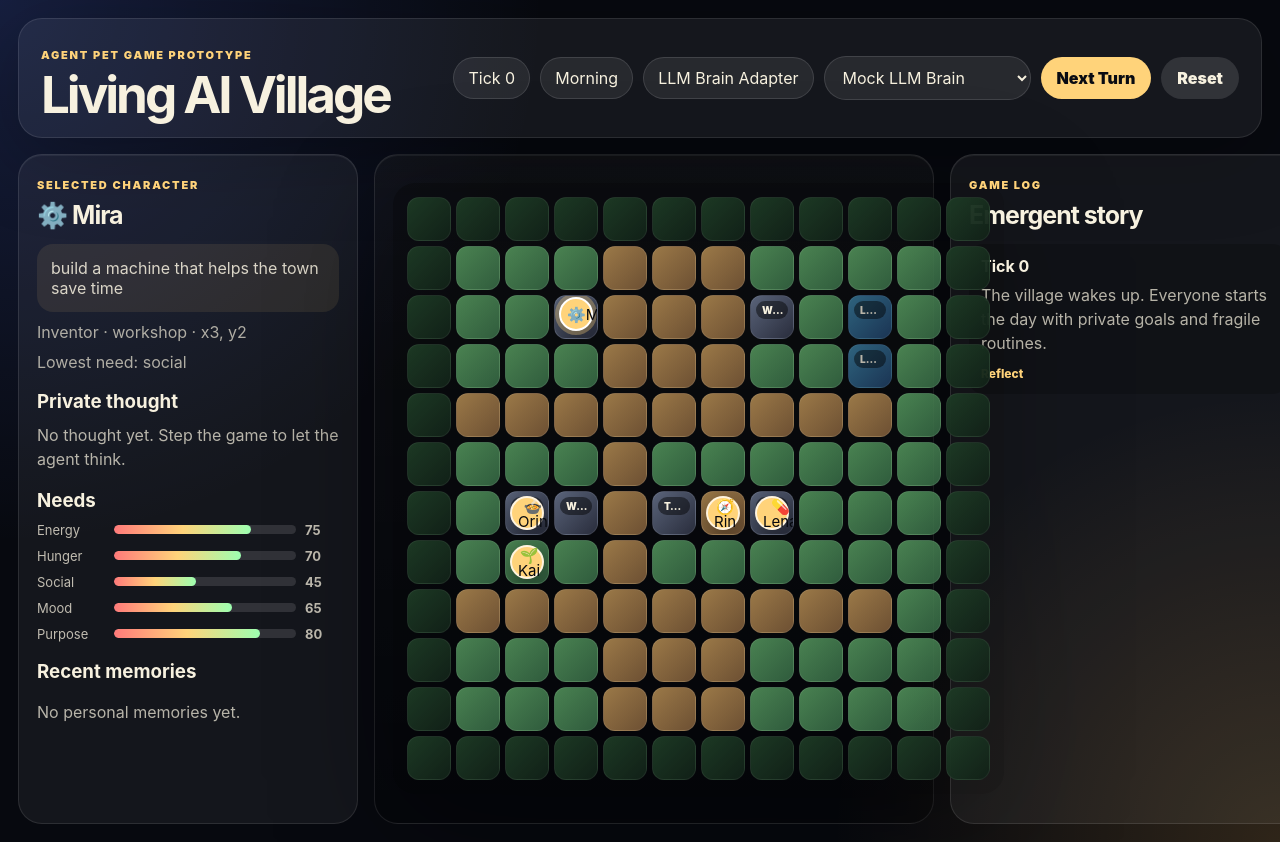
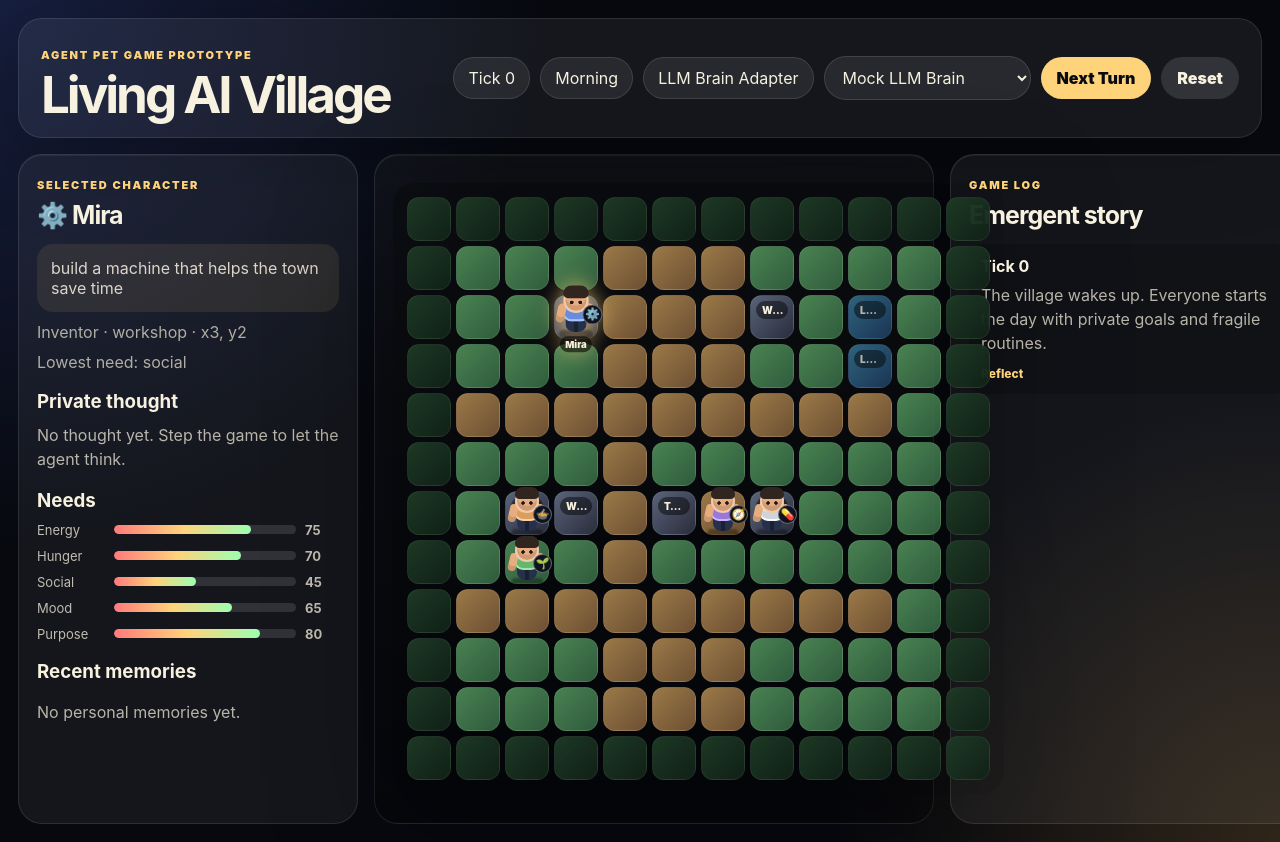
Before and after one commit to AshuraXX2206/Agent_Pet, a React (Vite) app: page / in a window 1280 px wide. Shown: the top 842 px of the page. Built offline with nearby package versions, Linux system fonts and the light colour scheme.

Commit message:
Make map agents look like small character sprites

```diff
--- a/src/styles.css
+++ b/src/styles.css
@@ -150,7 +150,7 @@ select {
   min-width: 0;
   border-radius: 12px;
   border: 1px solid rgba(255, 255, 255, 0.08);
-  overflow: hidden;
+  overflow: visible;
 }
 
 .tile-grass {
@@ -181,6 +181,7 @@ select {
   position: absolute;
   left: 5px;
   top: 5px;
+  z-index: 2;
   max-width: calc(100% - 10px);
   padding: 3px 6px;
   border-radius: 999px;
@@ -201,39 +202,173 @@ select {
   flex-wrap: wrap;
   align-content: center;
   justify-content: center;
-  gap: 3px;
-  padding: 7px;
+  gap: 2px;
+  padding: 3px;
+  z-index: 5;
 }
 
 .agent-pawn {
-  width: 34px;
-  height: 34px;
+  position: relative;
+  width: 42px;
+  height: 56px;
   display: grid;
   place-items: center;
-  border-radius: 50%;
-  border: 2px solid rgba(255, 255, 255, 0.76);
-  color: #07090f;
-  background: #ffd37a;
-  box-shadow: 0 8px 22px rgba(0, 0, 0, 0.38);
+  border: 0;
+  color: inherit;
+  background: transparent;
   cursor: pointer;
   transform: translateY(0);
-  transition: transform 140ms ease, box-shadow 140ms ease, border-color 140ms ease;
+  transition: transform 140ms ease, filter 140ms ease;
+  animation: idle-bob 1.8s ease-in-out infinite;
 }
 
 .agent-pawn:hover,
 .agent-pawn.selected {
-  transform: translateY(-3px);
-  border-color: #ffffff;
-  box-shadow: 0 0 0 4px rgba(255, 211, 122, 0.32), 0 12px 30px rgba(0, 0, 0, 0.46);
+  transform: translateY(-4px) scale(1.06);
+  filter: drop-shadow(0 0 10px rgba(255, 211, 122, 0.76));
+  z-index: 20;
 }
 
-.agent-pawn span {
-  font-size: 15px;
+.character-sprite,
+.character-sprite span {
+  position: absolute;
+  display: block;
+}
+
+.character-sprite {
+  width: 38px;
+  height: 52px;
+  left: 50%;
+  top: 50%;
+  transform: translate(-50%, -50%);
+}
+
+.sprite-shadow {
+  width: 32px;
+  height: 9px;
+  left: 3px;
+  bottom: 1px;
+  border-radius: 999px;
+  background: rgba(0, 0, 0, 0.34);
+  filter: blur(1px);
+}
+
+.sprite-legs {
+  width: 20px;
+  height: 14px;
+  left: 9px;
+  bottom: 8px;
+  border-radius: 0 0 8px 8px;
+  background:
+    linear-gradient(90deg, transparent 42%, rgba(0, 0, 0, 0.32) 42%, rgba(0, 0, 0, 0.32) 58%, transparent 58%),
+    #25304a;
+}
+
+.sprite-body {
+  width: 26px;
+  height: 24px;
+  left: 6px;
+  bottom: 18px;
+  border-radius: 12px 12px 9px 9px;
+  background: var(--shirt, #ffd37a);
+  border: 2px solid rgba(255, 255, 255, 0.36);
+  box-shadow: inset 0 -7px 0 rgba(0, 0, 0, 0.14);
+}
+
+.sprite-arm {
+  width: 8px;
+  height: 18px;
+  top: 5px;
+  border-radius: 999px;
+  background: #e7ad7e;
+  box-shadow: inset 0 -5px 0 rgba(0, 0, 0, 0.12);
+}
+
+.sprite-arm.left {
+  left: -7px;
+  transform: rotate(13deg);
+}
+
+.sprite-arm.right {
+  right: -7px;
+  transform: rotate(-13deg);
+}
+
+.sprite-head {
+  width: 24px;
+  height: 24px;
+  left: 7px;
+  top: 2px;
+  border-radius: 50%;
+  background: #e7ad7e;
+  border: 2px solid rgba(255, 255, 255, 0.35);
+  box-shadow: inset 0 -5px 0 rgba(0, 0, 0, 0.1);
+}
+
+.sprite-hair {
+  width: 24px;
+  height: 12px;
+  left: -2px;
+  top: -4px;
+  border-radius: 14px 14px 8px 8px;
+  background: #31251f;
+}
+
+.sprite-face {
+  width: 12px;
+  height: 5px;
+  left: 4px;
+  top: 10px;
+  border-radius: 999px;
+  background:
+    radial-gradient(circle at 2px 2px, #1b1620 0 1.5px, transparent 2px),
+    radial-gradient(circle at 10px 2px, #1b1620 0 1.5px, transparent 2px);
+}
+
+.sprite-badge {
+  right: -6px;
+  top: 18px;
+  width: 19px;
+  height: 19px;
+  display: grid !important;
+  place-items: center;
+  border-radius: 50%;
+  background: #0f1320;
+  border: 1px solid rgba(255, 255, 255, 0.35);
+  font-size: 11px;
   line-height: 1;
 }
 
-.agent-pawn strong {
-  display: none;
+.sprite-name {
+  left: 50%;
+  bottom: -11px;
+  transform: translateX(-50%);
+  padding: 2px 5px;
+  border-radius: 999px;
+  color: #f7f1df;
+  background: rgba(0, 0, 0, 0.58);
+  font-size: 9px;
+  font-weight: 900;
+  white-space: nowrap;
+  opacity: 0;
+  transition: opacity 140ms ease;
+}
+
+.agent-pawn:hover .sprite-name,
+.agent-pawn.selected .sprite-name {
+  opacity: 1;
+}
+
+.role-inventor { --shirt: #7aa2ff; }
+.role-gardener { --shirt: #74d680; }
+.role-medic { --shirt: #f1f7ff; }
+.role-cook { --shirt: #ffb86b; }
+.role-scout { --shirt: #b28cff; }
+.role-artist { --shirt: #ff7ac8; }
+
+@keyframes idle-bob {
+  0%, 100% { translate: 0 0; }
+  50% { translate: 0 -2px; }
 }
 
 .section-title h2 {
@@ -404,8 +539,11 @@ select {
   }
 
   .agent-pawn {
-    width: 24px;
-    height: 24px;
-    font-size: 12px;
+    width: 30px;
+    height: 42px;
+  }
+
+  .character-sprite {
+    transform: translate(-50%, -50%) scale(0.72);
   }
 }
```
